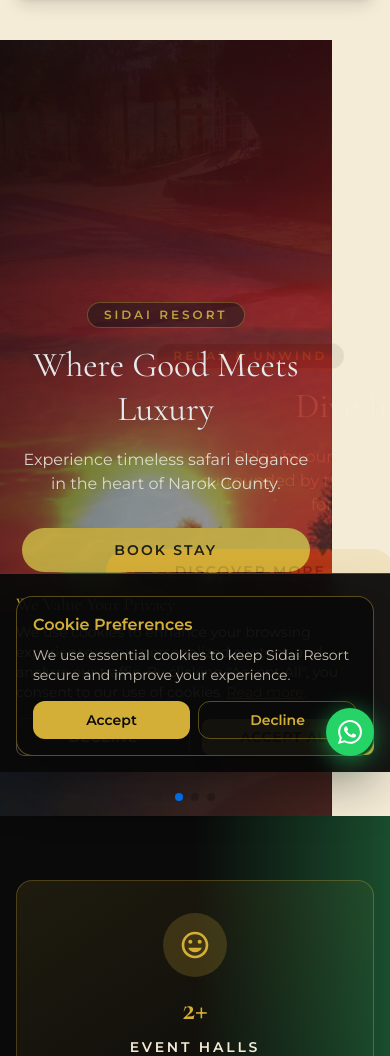
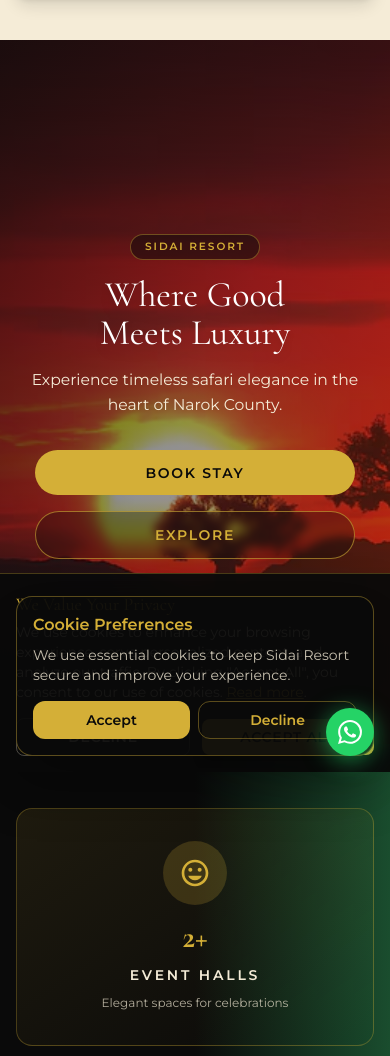
Before and after one commit to WAIYAH/SidaiResort, a PHP site: page / in a window 390 px wide. Shown: the part 72-1128 px from the top of the page. Run offline with PHP 8.4, Linux system fonts and the light colour scheme; some libraries are stand-ins or nearby versions.

Commit message:
Improve mobile responsiveness of home hero slider

```diff
--- a/public-static/assets/css/app.css
+++ b/public-static/assets/css/app.css
@@ -136,6 +136,47 @@ img {
     flex-direction: column;
     min-width: 0;
     line-height: 1.05;
+}
+
+/* ── Home hero ──────────────────────────────────────────────── */
+#hero .hero-swiper,
+#hero .hero-swiper .swiper-wrapper,
+#hero .hero-swiper .hero-slide {
+    height: 100%;
+}
+
+#hero .hero-content {
+    padding-top: clamp(4.5rem, 10vh, 6.5rem);
+    padding-bottom: clamp(3.5rem, 9vh, 5.5rem);
+}
+
+#hero .hero-actions {
+    display: flex;
+    align-items: center;
+    justify-content: center;
+    flex-wrap: wrap;
+    gap: 1rem;
+}
+
+#hero .hero-action {
+    justify-content: center;
+}
+
+#hero .swiper-pagination {
+    bottom: 1rem !important;
+}
+
+#hero .swiper-pagination-bullet {
+    width: 0.55rem;
+    height: 0.55rem;
+    opacity: 1;
+    background: rgba(212, 175, 55, 0.55);
+    transition: transform 0.2s ease, background-color 0.2s ease;
+}
+
+#hero .swiper-pagination-bullet-active {
+    background: var(--gold);
+    transform: scale(1.12);
 }
 
 /* ── Social Media Pills with SVG Icons ──────────────────────── */
@@ -296,8 +337,9 @@ img {
         -webkit-overflow-scrolling: touch;
     }
 
-    /* Swiper slides */
-    .swiper-slide {
+    /* Card swipers */
+    .events-swiper .swiper-slide,
+    .testimonials-swiper .swiper-slide {
         width: 85vw !important;
     }
 
@@ -355,22 +397,57 @@ img {
 
     /* Home hero controls + content stack for phones */
     #hero {
-        min-height: 92dvh !important;
+        min-height: clamp(30rem, calc(100svh - 4.75rem), 44rem) !important;
     }
 
-    #hero .swiper-slide h1 {
-        font-size: clamp(2rem, 9vw, 2.8rem) !important;
+    @supports (height: 100dvh) {
+        #hero {
+            min-height: clamp(30rem, calc(100dvh - 4.75rem), 44rem) !important;
+        }
     }
 
-    #hero .swiper-slide .mt-8.flex.justify-center.gap-4 {
-        max-width: 18rem;
+    #hero .hero-content {
+        padding-top: clamp(5.25rem, 17vw, 6.75rem);
+        padding-bottom: 4.75rem;
+    }
+
+    #hero .hero-eyebrow {
+        max-width: 100%;
+        padding-left: 0.9rem;
+        padding-right: 0.9rem;
+        font-size: 0.66rem;
+        letter-spacing: 0.18em;
+    }
+
+    #hero .hero-title {
+        font-size: clamp(1.95rem, 9.2vw, 2.85rem) !important;
+        line-height: 1.06;
+        text-wrap: balance;
+    }
+
+    #hero .hero-subtitle {
+        max-width: 32ch;
+        font-size: clamp(0.95rem, 4vw, 1.08rem);
+        line-height: 1.6;
+    }
+
+    #hero .hero-actions {
+        width: 100%;
+        max-width: 20rem;
         margin-left: auto;
         margin-right: auto;
     }
 
-    #hero .swiper-slide .mt-8.flex.justify-center.gap-4 > a {
+    #hero .hero-actions .hero-action {
         width: 100%;
+        min-height: 44px;
+        padding: 0.8rem 1.15rem;
+        letter-spacing: 0.12em;
         justify-content: center;
+    }
+
+    #hero .swiper-pagination {
+        bottom: 0.8rem !important;
     }
 }
 
--- a/public-static/index.html
+++ b/public-static/index.html
@@ -231,48 +231,48 @@
 </script>
 <main class="pt-28 lg:pt-32">
 
-    <section id="hero" class="relative overflow-hidden min-h-[100dvh]">
+    <section id="hero" class="hero-section relative overflow-hidden min-h-[100dvh]">
         <div class="swiper hero-swiper h-full w-full absolute inset-0">
             <div class="swiper-wrapper">
                 <!-- Slide 1 -->
-                <div class="swiper-slide relative flex items-center justify-center">
+                <div class="swiper-slide hero-slide relative flex items-center justify-center">
                     <img src="assets/images/african-sunset.avif" alt="African Sunset" class="absolute inset-0 h-full w-full object-cover">
                     <div class="absolute inset-0 bg-gradient-to-br from-night/80 via-night/45 to-earth/50"></div>
-                    <div class="relative z-10 mx-auto w-full max-w-7xl px-4 text-center sm:px-6 lg:px-8 pt-20">
-                        <p class="mb-4 inline-flex items-center rounded-full border border-gold/40 bg-night/50 px-4 py-1 text-xs font-semibold uppercase tracking-[0.25em] text-gold" data-swiper-parallax="-100">Sidai Resort</p>
-                        <h1 class="font-display text-5xl leading-tight text-white sm:text-6xl lg:text-7xl drop-shadow-lg" data-swiper-parallax="-300">Where Good Meets Luxury</h1>
-                        <p class="mt-4 max-w-2xl mx-auto text-base text-cream sm:text-lg" data-swiper-parallax="-200">Experience timeless safari elegance in the heart of Narok County.</p>
-                        <div class="mt-8 flex justify-center gap-4" data-swiper-parallax="-100">
-                            <a href="booking.html" class="inline-flex items-center rounded-full bg-gold px-7 py-3 text-sm font-semibold uppercase tracking-[0.15em] text-night transition hover:bg-gold-light">Book Stay</a>
-                            <a href="#about" class="inline-flex items-center rounded-full border border-gold/60 bg-night/30 px-7 py-3 text-sm font-semibold uppercase tracking-[0.15em] text-gold transition hover:bg-gold hover:text-night backdrop-blur-sm">Explore</a>
+                    <div class="hero-content relative z-10 mx-auto w-full max-w-7xl px-4 text-center sm:px-6 lg:px-8 pt-20">
+                        <p class="hero-eyebrow mb-4 inline-flex items-center rounded-full border border-gold/40 bg-night/50 px-4 py-1 text-xs font-semibold uppercase tracking-[0.25em] text-gold" data-swiper-parallax="-100">Sidai Resort</p>
+                        <h1 class="hero-title font-display text-5xl leading-tight text-white sm:text-6xl lg:text-7xl drop-shadow-lg" data-swiper-parallax="-300">Where Good Meets Luxury</h1>
+                        <p class="hero-subtitle mt-4 max-w-2xl mx-auto text-base text-cream sm:text-lg" data-swiper-parallax="-200">Experience timeless safari elegance in the heart of Narok County.</p>
+                        <div class="hero-actions mt-8 flex justify-center gap-4" data-swiper-parallax="-100">
+                            <a href="booking.html" class="hero-action inline-flex items-center rounded-full bg-gold px-7 py-3 text-sm font-semibold uppercase tracking-[0.15em] text-night transition hover:bg-gold-light">Book Stay</a>
+                            <a href="#about" class="hero-action inline-flex items-center rounded-full border border-gold/60 bg-night/30 px-7 py-3 text-sm font-semibold uppercase tracking-[0.15em] text-gold transition hover:bg-gold hover:text-night backdrop-blur-sm">Explore</a>
                         </div>
                     </div>
                 </div>
 
                 <!-- Slide 2 -->
-                <div class="swiper-slide relative flex items-center justify-center">
+                <div class="swiper-slide hero-slide relative flex items-center justify-center">
                     <img src="assets/images/swimming-pool.jpeg" alt="Swimming Pool" class="absolute inset-0 h-full w-full object-cover">
                     <div class="absolute inset-0 bg-gradient-to-br from-night/80 via-night/45 to-safari/50"></div>
-                    <div class="relative z-10 mx-auto w-full max-w-7xl px-4 text-center sm:px-6 lg:px-8 pt-20">
-                        <p class="mb-4 inline-flex items-center rounded-full border border-gold/40 bg-night/50 px-4 py-1 text-xs font-semibold uppercase tracking-[0.25em] text-gold" data-swiper-parallax="-100">Relax & Unwind</p>
-                        <h1 class="font-display text-5xl leading-tight text-white sm:text-6xl lg:text-7xl drop-shadow-lg" data-swiper-parallax="-300">Dive Into Serenity</h1>
-                        <p class="mt-4 max-w-2xl mx-auto text-base text-cream sm:text-lg" data-swiper-parallax="-200">Relax by our pristine pool surrounded by the lush Loita Hills forest.</p>
-                        <div class="mt-8 flex justify-center gap-4" data-swiper-parallax="-100">
-                            <a href="services.html#swimming" class="inline-flex items-center rounded-full bg-gold px-7 py-3 text-sm font-semibold uppercase tracking-[0.15em] text-night transition hover:bg-gold-light">Discover More</a>
+                    <div class="hero-content relative z-10 mx-auto w-full max-w-7xl px-4 text-center sm:px-6 lg:px-8 pt-20">
+                        <p class="hero-eyebrow mb-4 inline-flex items-center rounded-full border border-gold/40 bg-night/50 px-4 py-1 text-xs font-semibold uppercase tracking-[0.25em] text-gold" data-swiper-parallax="-100">Relax & Unwind</p>
+                        <h1 class="hero-title font-display text-5xl leading-tight text-white sm:text-6xl lg:text-7xl drop-shadow-lg" data-swiper-parallax="-300">Dive Into Serenity</h1>
+                        <p class="hero-subtitle mt-4 max-w-2xl mx-auto text-base text-cream sm:text-lg" data-swiper-parallax="-200">Relax by our pristine pool surrounded by the lush Loita Hills forest.</p>
+                        <div class="hero-actions mt-8 flex justify-center gap-4" data-swiper-parallax="-100">
+                            <a href="services.html#swimming" class="hero-action inline-flex items-center rounded-full bg-gold px-7 py-3 text-sm font-semibold uppercase tracking-[0.15em] text-night transition hover:bg-gold-light">Discover More</a>
                         </div>
                     </div>
                 </div>
 
                 <!-- Slide 3 -->
-                <div class="swiper-slide relative flex items-center justify-center">
+                <div class="swiper-slide hero-slide relative flex items-center justify-center">
                     <img src="assets/images/symboloflove-photo-area.jpeg" alt="Weddings and Events" class="absolute inset-0 h-full w-full object-cover">
                     <div class="absolute inset-0 bg-gradient-to-br from-night/80 via-night/45 to-forest/50"></div>
-                    <div class="relative z-10 mx-auto w-full max-w-7xl px-4 text-center sm:px-6 lg:px-8 pt-20">
-                        <p class="mb-4 inline-flex items-center rounded-full border border-gold/40 bg-night/50 px-4 py-1 text-xs font-semibold uppercase tracking-[0.25em] text-gold" data-swiper-parallax="-100">Celebrate With Us</p>
-                        <h1 class="font-display text-5xl leading-tight text-white sm:text-6xl lg:text-7xl drop-shadow-lg" data-swiper-parallax="-300">Unforgettable Moments</h1>
-                        <p class="mt-4 max-w-2xl mx-auto text-base text-cream sm:text-lg" data-swiper-parallax="-200">From grand weddings to intimate bonfires, we bring your dreams to life.</p>
-                        <div class="mt-8 flex justify-center gap-4" data-swiper-parallax="-100">
-                            <a href="services.html" class="inline-flex items-center rounded-full bg-gold px-7 py-3 text-sm font-semibold uppercase tracking-[0.15em] text-night transition hover:bg-gold-light">View Experiences</a>
+                    <div class="hero-content relative z-10 mx-auto w-full max-w-7xl px-4 text-center sm:px-6 lg:px-8 pt-20">
+                        <p class="hero-eyebrow mb-4 inline-flex items-center rounded-full border border-gold/40 bg-night/50 px-4 py-1 text-xs font-semibold uppercase tracking-[0.25em] text-gold" data-swiper-parallax="-100">Celebrate With Us</p>
+                        <h1 class="hero-title font-display text-5xl leading-tight text-white sm:text-6xl lg:text-7xl drop-shadow-lg" data-swiper-parallax="-300">Unforgettable Moments</h1>
+                        <p class="hero-subtitle mt-4 max-w-2xl mx-auto text-base text-cream sm:text-lg" data-swiper-parallax="-200">From grand weddings to intimate bonfires, we bring your dreams to life.</p>
+                        <div class="hero-actions mt-8 flex justify-center gap-4" data-swiper-parallax="-100">
+                            <a href="services.html" class="hero-action inline-flex items-center rounded-full bg-gold px-7 py-3 text-sm font-semibold uppercase tracking-[0.15em] text-night transition hover:bg-gold-light">View Experiences</a>
                         </div>
                     </div>
                 </div>
```
